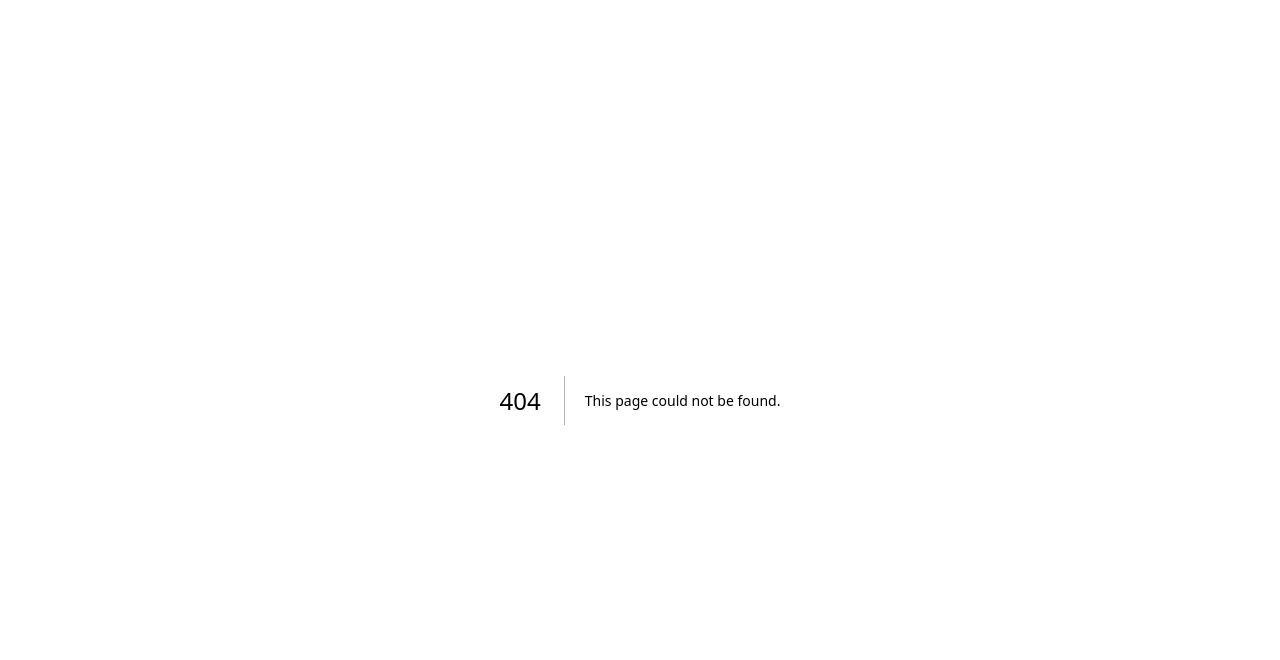
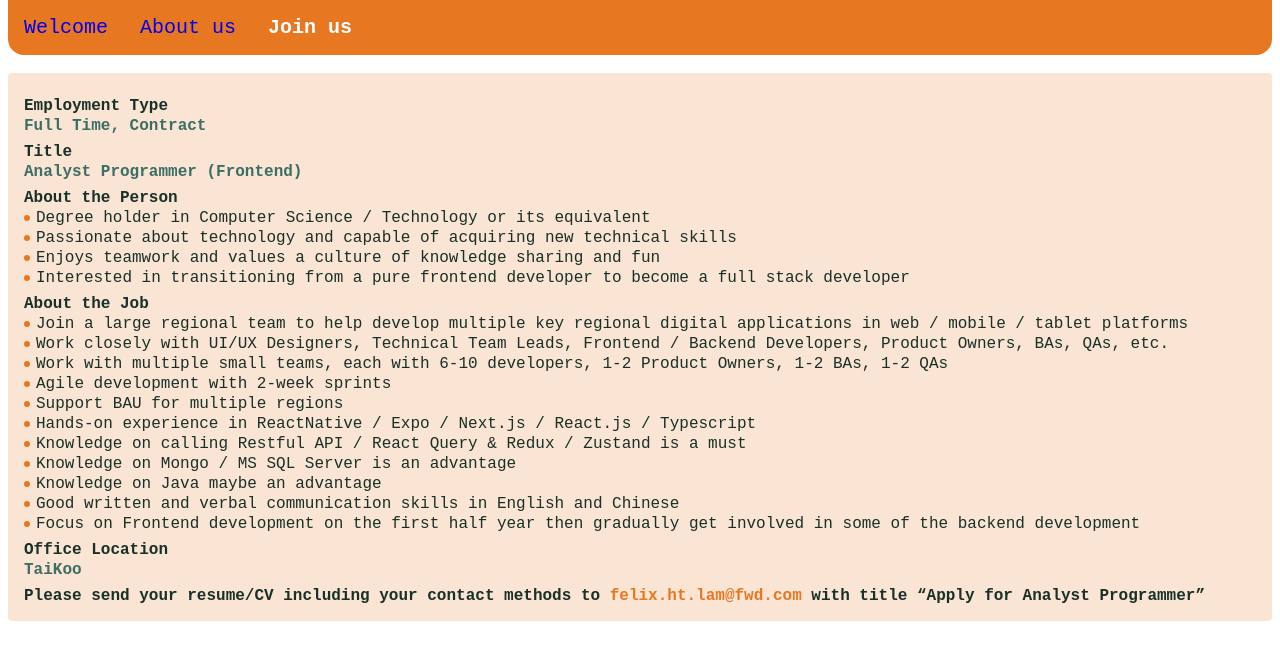
Before and after one commit to lamhtf/about, a Next.js app: page /join-us in a window 1280 px wide. Before the commit this address had no page. Shown: the top 660 px of the page. Built offline with nearby package versions, Linux system fonts and the light colour scheme.

Commit message:
+ joinus screen & content, styles

```diff
--- /dev/null
+++ b/components/TopMenuBar/index.tsx
@@ -0,0 +1,28 @@
+import { useRouter } from "next/router";
+import styles from "./styles/topMenuBar.module.scss";
+import Link from "next/link";
+
+export const TopMenuBar = () => {
+  return (
+    <div className={styles.menu}>
+      <MenuItem label="Welcome" link="/" />
+      <MenuItem label="About us" link="/about-us" />
+      <MenuItem label="Join us" link="/join-us" />
+    </div>
+  );
+};
+
+const MenuItem = ({ label, link }: { label: string; link: string }) => {
+  const router = useRouter();
+  if (router.route === link)
+    return (
+      <Link href={link}>
+        <span style={{ fontWeight: "bold", color: "white" }}>{label}</span>
+      </Link>
+    );
+  return (
+    <Link href={link}>
+      <span>{label}</span>
+    </Link>
+  );
+};
--- /dev/null
+++ b/components/TopMenuBar/styles/topMenuBar.module.scss
@@ -0,0 +1,45 @@
+$primary-color: #183028;
+$primary-color50: #f3bb90;
+$primary-bg: #e87722;
+$white: white;
+
+.menu {
+  padding: 0px;
+  background-color: $primary-bg;
+  border-end-end-radius: 16px;
+  border-end-start-radius: 16px;
+  border-color: $primary-color50;
+  font-size: 20px;
+  font-family: "Courier New", Courier, monospace;
+  color: $primary-color;
+  margin-top: -8px;
+  flex-direction: row;
+  display: flex;
+  //   float: left;
+
+  &:hover {
+    background: $primary-color50;
+  }
+}
+
+.menu a {
+  &:link {
+    text-decoration: none;
+  }
+  &:visited {
+    color: black;
+    text-decoration: none;
+  }
+}
+
+.menu a span {
+  display: flex;
+  margin: 16px;
+  &:hover {
+    color: $white;
+    font-weight: bold;
+  }
+}
+
+.hi {
+}
--- /dev/null
+++ b/pages/join-us/index.tsx
@@ -0,0 +1,98 @@
+import { TopMenuBar } from "@/components/TopMenuBar";
+import styles from "./styles/joinus.module.scss";
+
+const ORANGE = "#e87722";
+
+const Title = ({ children }: { children: string }) => (
+  <div className={styles.title}>{children}</div>
+);
+const Text = ({ children }: { children: string }) => (
+  <div className={styles.text}>{children}</div>
+);
+const Bullet = ({ children }: { children: string }) => (
+  <>
+    <div
+      style={{
+        borderRadius: 16,
+        width: 2,
+        height: 2,
+        backgroundColor: ORANGE,
+        justifyContent: "center",
+        padding: 2,
+        float: "left",
+        marginTop: 8,
+      }}
+    />
+    <div className={styles.point}>{children}</div>
+  </>
+);
+
+export default function JoinUs() {
+  return (
+    <>
+      <TopMenuBar />
+      <br />
+      <div className={styles.content}>
+        <span></span>
+        <Title>Employment Type</Title>
+        <Text>Full Time, Contract</Text>
+        <Title>Title</Title>
+        <Text>Analyst Programmer (Frontend)</Text>
+        <Title>About the Person</Title>
+        <Bullet>
+          Degree holder in Computer Science / Technology or its equivalent
+        </Bullet>
+        <Bullet>
+          Passionate about technology and capable of acquiring new technical
+          skills
+        </Bullet>
+        <Bullet>
+          Enjoys teamwork and values a culture of knowledge sharing and fun
+        </Bullet>
+        <Bullet>
+          Interested in transitioning from a pure frontend developer to become a
+          full stack developer
+        </Bullet>
+        <Title>About the Job</Title>
+        <Bullet>
+          Join a large regional team to help develop multiple key regional
+          digital applications in web / mobile / tablet platforms
+        </Bullet>
+        <Bullet>
+          Work closely with UI/UX Designers, Technical Team Leads, Frontend /
+          Backend Developers, Product Owners, BAs, QAs, etc.
+        </Bullet>
+        <Bullet>
+          Work with multiple small teams, each with 6-10 developers, 1-2 Product
+          Owners, 1-2 BAs, 1-2 QAs
+        </Bullet>
+        <Bullet>Agile development with 2-week sprints</Bullet>
+        <Bullet>Support BAU for multiple regions</Bullet>
+        <Bullet>
+          Hands-on experience in ReactNative / Expo / Next.js / React.js /
+          Typescript
+        </Bullet>
+        <Bullet>
+          Knowledge on calling Restful API / React Query & Redux / Zustand is a
+          must
+        </Bullet>
+        <Bullet>Knowledge on Mongo / MS SQL Server is an advantage</Bullet>
+        <Bullet>Knowledge on Java maybe an advantage</Bullet>
+        <Bullet>
+          Good written and verbal communication skills in English and Chinese
+        </Bullet>
+        <Bullet>
+          Focus on Frontend development on the first half year then gradually
+          get involved in some of the backend development
+        </Bullet>
+        <Title>Office Location</Title>
+        <Text>TaiKoo</Text>
+        <Title>
+          Please send your resume/CV including your contact methods to
+          <span style={{ color: ORANGE }}> felix.ht.lam@fwd.com</span> with
+          title “Apply for Analyst Programmer”
+        </Title>
+      </div>
+    </>
+  );
+}
--- /dev/null
+++ b/pages/join-us/styles/joinus.module.scss
@@ -0,0 +1,41 @@
+$primary-color: #183028;
+$primary-color75: #3b6e66;
+$bg-color20: #fae4d3;
+.content {
+  background-color: $bg-color20;
+  border-radius: 4px;
+  padding: 16px;
+  .title {
+    margin-top: 8px;
+    font-weight: bold;
+    color: $primary-color;
+    font-family: "Courier New", Courier, monospace;
+    &:hover {
+      background-color: white;
+    }
+  }
+  .text {
+    font-weight: bold;
+    color: $primary-color75;
+    font-family: "Courier New", Courier, monospace;
+    margin-top: 2px;
+    &:hover {
+      background-color: white;
+    }
+  }
+
+  .point {
+    // border-radius: 100px;
+    // border-color: $primary-color;
+    flex-direction: row;
+    display: flex;
+    // font-weight: bold;
+    color: $primary-color;
+    font-family: "Courier New", Courier, monospace;
+    margin-left: 12px;
+    margin-top: 2px;
+    &:hover {
+      background-color: white;
+    }
+  }
+}
--- a/pages/recruit/index.tsx
+++ /dev/null
@@ -1,3 +0,0 @@
-export default function Recruit() {
-  return <div>Recruit</div>;
-}
--- a/pages/styles/home.module.scss
+++ b/pages/styles/home.module.scss
@@ -1,28 +1,10 @@
 $primary-color: #183028;
 
-$primary-color50: #F3BB90;
-$primary-bg: #E87722;
+$primary-color50: #f3bb90;
+$primary-bg: #e87722;
+$white: white;
 
 .body {
-    color: $primary-color;
-    background: $primary-bg;
+  color: $primary-color;
+  background: $primary-bg;
 }
-
-.container {
-    padding: 16px;
-    background-color: $primary-bg;
-    border-radius: 4px;
-    border-color: $primary-color50;
-    font-size: 20px;
-    font-family: 'Trebuchet MS', sans-serif;
-    color: $primary-color;
-
-
-&:hover {
-    background: $primary-color50;
-  }
-
-}
-
-
-.hi{}
```
Also changed, not shown: pages/about-us/index.tsx (added, +10 -0 lines), pages/index.tsx (+8 -1 lines).
